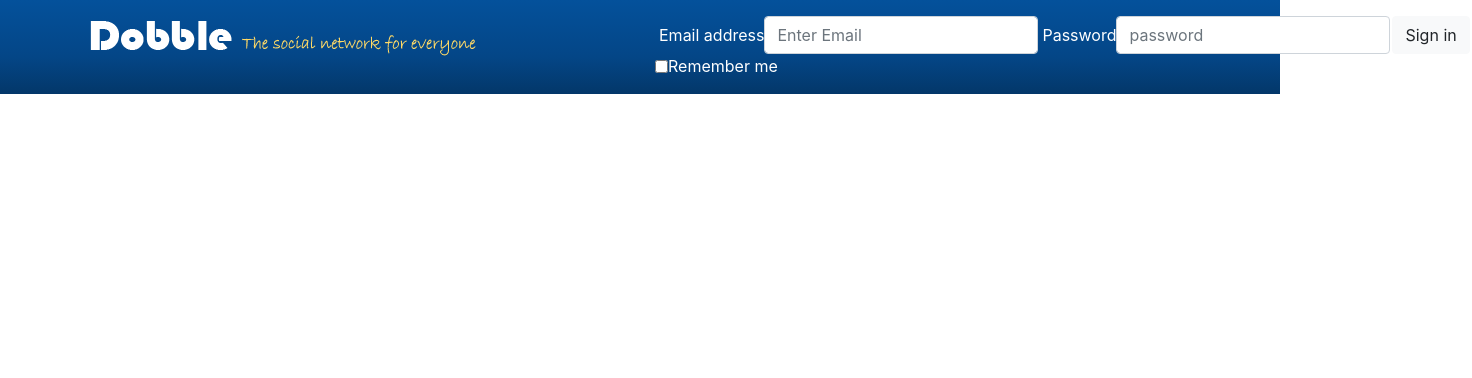
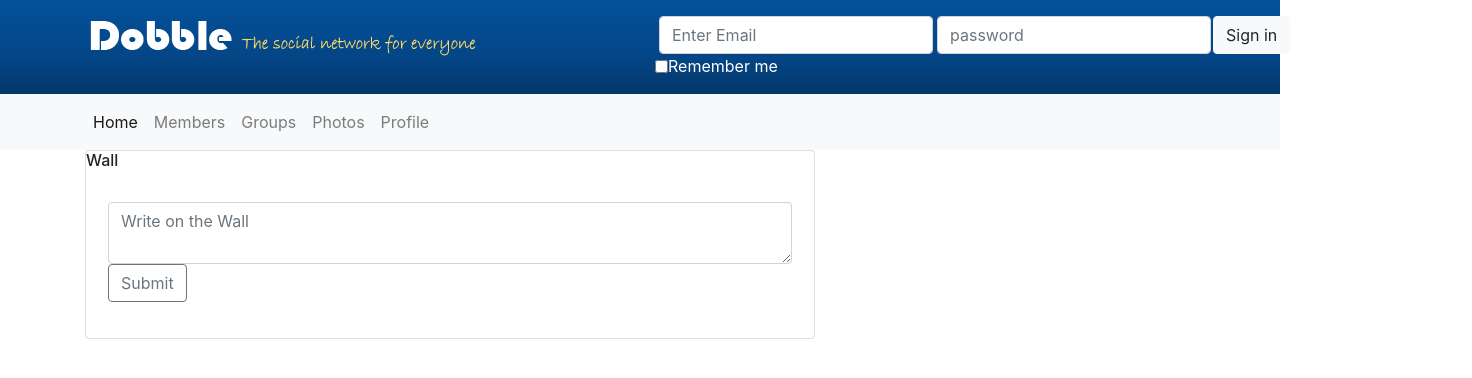
Before and after one commit to HponeThitHtoo/B4SocialNetworkFE, a plain HTML site: page src/index.html in a window 1280 px wide. Shown: the whole page, 1472 px wide, since content can reach past the window. Drawn offline with Linux system fonts and the light colour scheme.

Commit message:
Navigation and Wall Comments

```diff
--- a/src/index.html
+++ b/src/index.html
@@ -15,6 +15,7 @@
         <title>Hello, world!</title>
     </head>
     <body>
+        <!-- header -->
         <header>
             <div class="container">
                 <div class="row">
@@ -25,11 +26,11 @@
                         <form action="" class="form-inline">
                             <div class="form-group">
                                 <div class="form-group">
-                                    <label for="exampleinputemail3">Email address</label>
+                                    <label class="sr-only" for="exampleinputemail3">Email address</label>
                                     <input type="email" name="exampleinputemail3" id="exampleinputemail3" class="form-control" placeholder="Enter Email">
                                 </div>
                                 <div class="form-group">
-                                    <label for="exampleinputpassword3">Password</label>
+                                    <label class="sr-only" for="exampleinputpassword3">Password</label>
                                     <input type="password" name="exampleinputpassword3" id="exampleinputpassword3" class="form-control" placeholder="password">
                                 </div>
                                 <button type="submit" class="btn btn-light">Sign in</button>
@@ -44,6 +45,61 @@
                 </div>
             </div>
         </header>
+        <!-- end of header -->
+
+        <!-- navbar -->
+        <nav class="navbar navbar-expand-md navbar-light bg-light">
+            <div class="container">
+                <button type="button" class="navbar-toggler" data-toggle="collapse" data-target="#navbarsExample09" aria-controls="navbarsExample09" aria-expanded="false" aria-label="Toggle navigation">
+                    <span class="navbar-toggler-icon"></span>
+                </button>
+
+                <div class="collapse navbar-collapse" id="navbarsExample09">
+                    <ul class="nav navbar-nav">
+                        <li class="nav-item active">
+                            <a href="index.html" class="nav-link">Home</a>
+                        </li>
+                        <li class="nav-item">
+                            <a href="members.html" class="nav-link">Members</a>
+                        </li>
+                        <li class="nav-item">
+                            <a href="groups.html" class="nav-link">Groups</a>
+                        </li>
+                        <li class="nav-item">
+                            <a href="photos.html" class="nav-link">Photos</a>
+                        </li>
+                        <li class="nav-item">
+                            <a href="profile.html" class="nav-link">Profile</a>
+                        </li>
+                    </ul>
+                </div>
+            </div>
+        </nav>
+        <!-- end of navbar -->
+
+        <!-- Wall Comments -->
+        <section>
+            <div class="container">
+                <div class="row">
+                    <div class="col-lg-8">
+                        <div class="card">
+                            <div class="card-heading">
+                                <h6 class="card-title">Wall</h6>
+                            </div>
+                            <div class="card-body">
+                                <form action="">
+                                    <div class="form-group">
+                                        <textarea class="form-control" placeholder="Write on the Wall"></textarea>
+                                        <button type="submit" class="btn btn-outline-secondary">Submit</button>
+                                    </div>
+                                </form>
+                            </div>
+                        </div>
+                    </div>
+                </div>
+            </div>
+        </section>
+        <!-- End of Wall Comments -->
 
         <!-- Optional JavaScript -->
         <!-- jQuery first, then Popper.js, then Bootstrap JS -->
```
